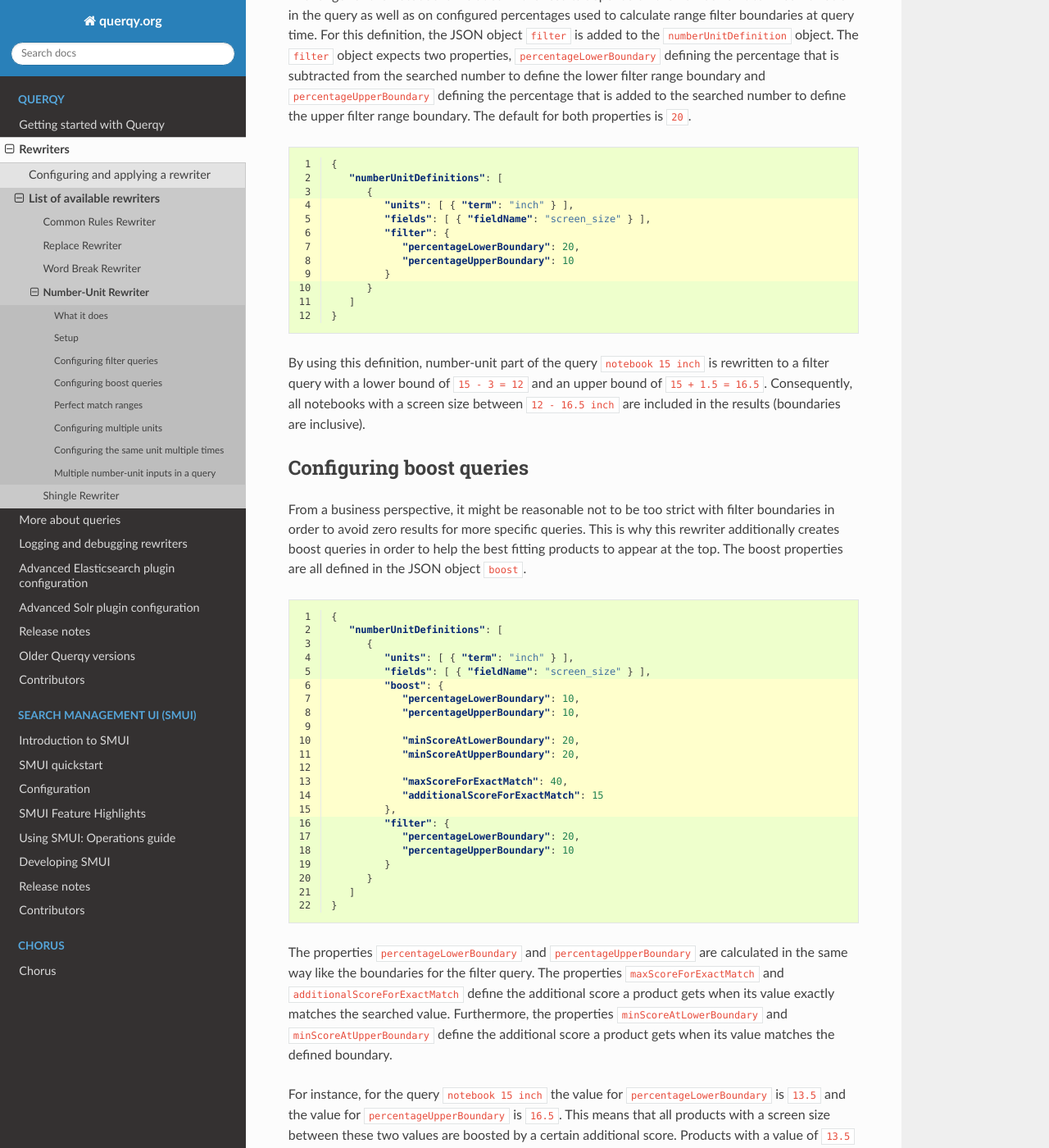
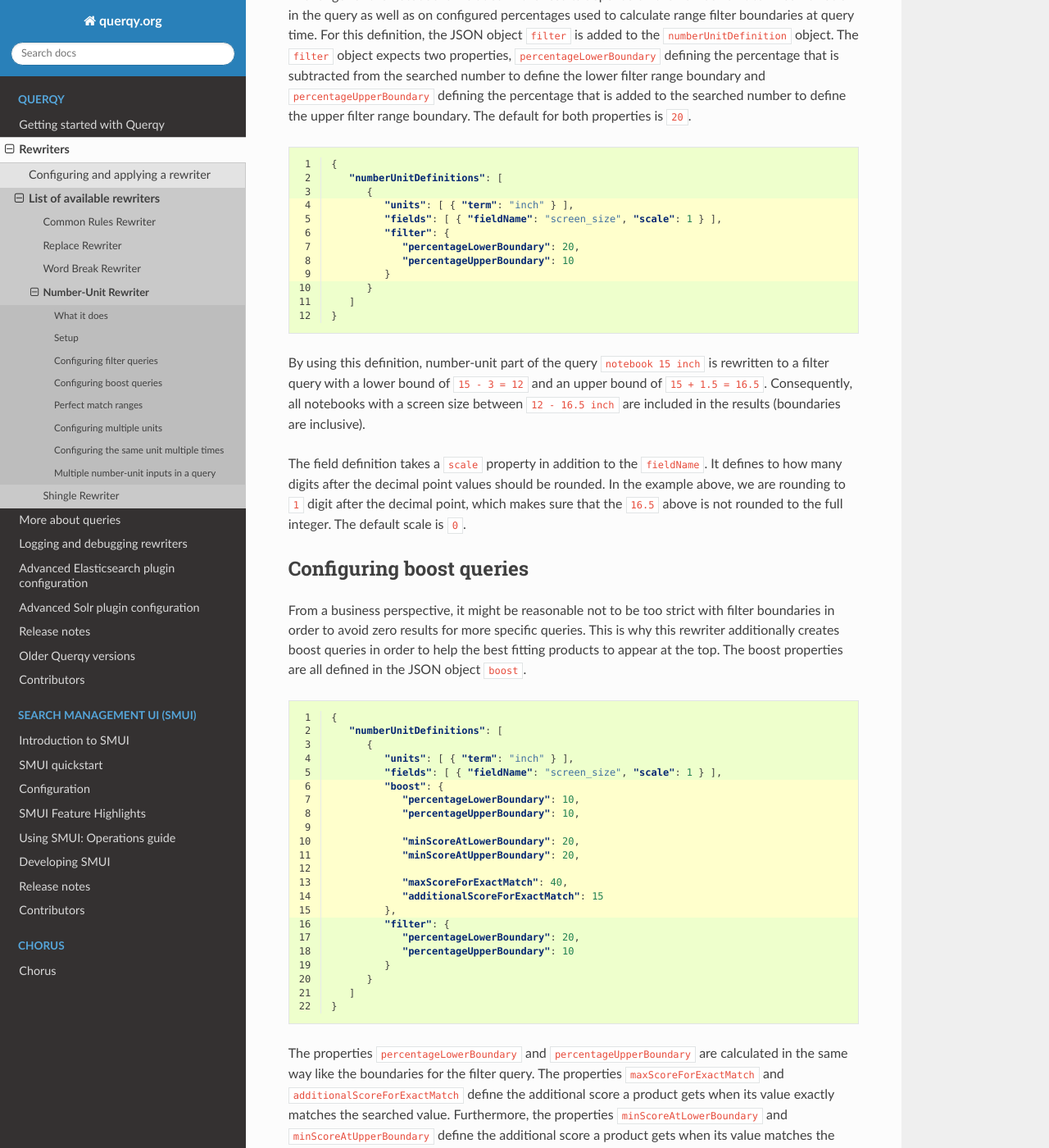
Before and after one commit to querqy/querqy-docs, a Sphinx documentation site: the page built from docs/source/querqy/rewriters/number-unit.rst, in a window 1280 px wide and 1400 px high, scrolled down 1374 px. Shown: the whole window at 82% size. Built offline with Sphinx 7.4.7 and the Read the Docs theme 3.1.0, drawn with Linux system fonts in a browser that asks for light colours; formulas are drawn with MathJax 3; some of the changed text lies outside the part shown.

Commit message:
Document scale config property

```diff
--- a/docs/source/querqy/rewriters/number-unit.rst
+++ b/docs/source/querqy/rewriters/number-unit.rst
@@ -108,7 +108,7 @@ The default for both properties is ``20``.
       "numberUnitDefinitions": [
          {
             "units": [ { "term": "inch" } ],
-            "fields": [ { "fieldName": "screen_size" } ],
+            "fields": [ { "fieldName": "screen_size", "scale": 1 } ],
             "filter": {
                "percentageLowerBoundary": 20,
                "percentageUpperBoundary": 10
@@ -121,6 +121,11 @@ By using this definition, number-unit part of the query ``notebook 15 inch`` is
 filter query with a lower bound of ``15 - 3 = 12`` and an upper bound of
 ``15 + 1.5 = 16.5``. Consequently, all notebooks with a screen size between ``12 - 16.5 inch``
 are included in the results (boundaries are inclusive).
+
+The field definition takes a ``scale`` property in addition to the ``fieldName``. It defines
+to how many digits after the decimal point values should be rounded. In the example above,
+we are rounding to ``1`` digit after the decimal point, which makes sure that the ``16.5``
+above is not rounded to the full integer. The default scale is ``0``.
 
 
 Configuring boost queries
@@ -139,7 +144,7 @@ to appear at the top. The boost properties are all defined in the JSON object ``
       "numberUnitDefinitions": [
          {
             "units": [ { "term": "inch" } ],
-            "fields": [ { "fieldName": "screen_size" } ],
+            "fields": [ { "fieldName": "screen_size", "scale": 1 } ],
             "boost": {
                "percentageLowerBoundary": 10,
                "percentageUpperBoundary": 10,
@@ -203,7 +208,7 @@ range. Products that are within this range will also benefit from the boost that
       "numberUnitDefinitions": [
          {
             "units": [ { "term": "inch" } ],
-            "fields": [ { "fieldName": "screen_size" } ],
+            "fields": [ { "fieldName": "screen_size", "scale": 1 } ],
             "boost": {
                "percentageLowerBoundary": 10,
                "percentageUpperBoundary": 10,
@@ -245,7 +250,7 @@ be suitable for the respective field. The adjusted value will be used for all fi
                { "term": "inch", "multiplier": 1.0 },
                { "term": "cm",   "multiplier": 0.393701 }
             ],
-            "fields": [ { "fieldName": "screen_size" } ]
+            "fields": [ { "fieldName": "screen_size", "scale": 1 } ]
          }
       ]
    }
@@ -274,7 +279,7 @@ wrapped by a max() function, which means that the highest boost is applied for t
                { "term": "inch", "multiplier": 1.0 },
                { "term": "cm",   "multiplier": 0.393701 }
             ],
-            "fields": [ { "fieldName": "screen_size" } ]
+            "fields": [ { "fieldName": "screen_size", "scale": 1 } ]
          },
          {
             "units": [
```
